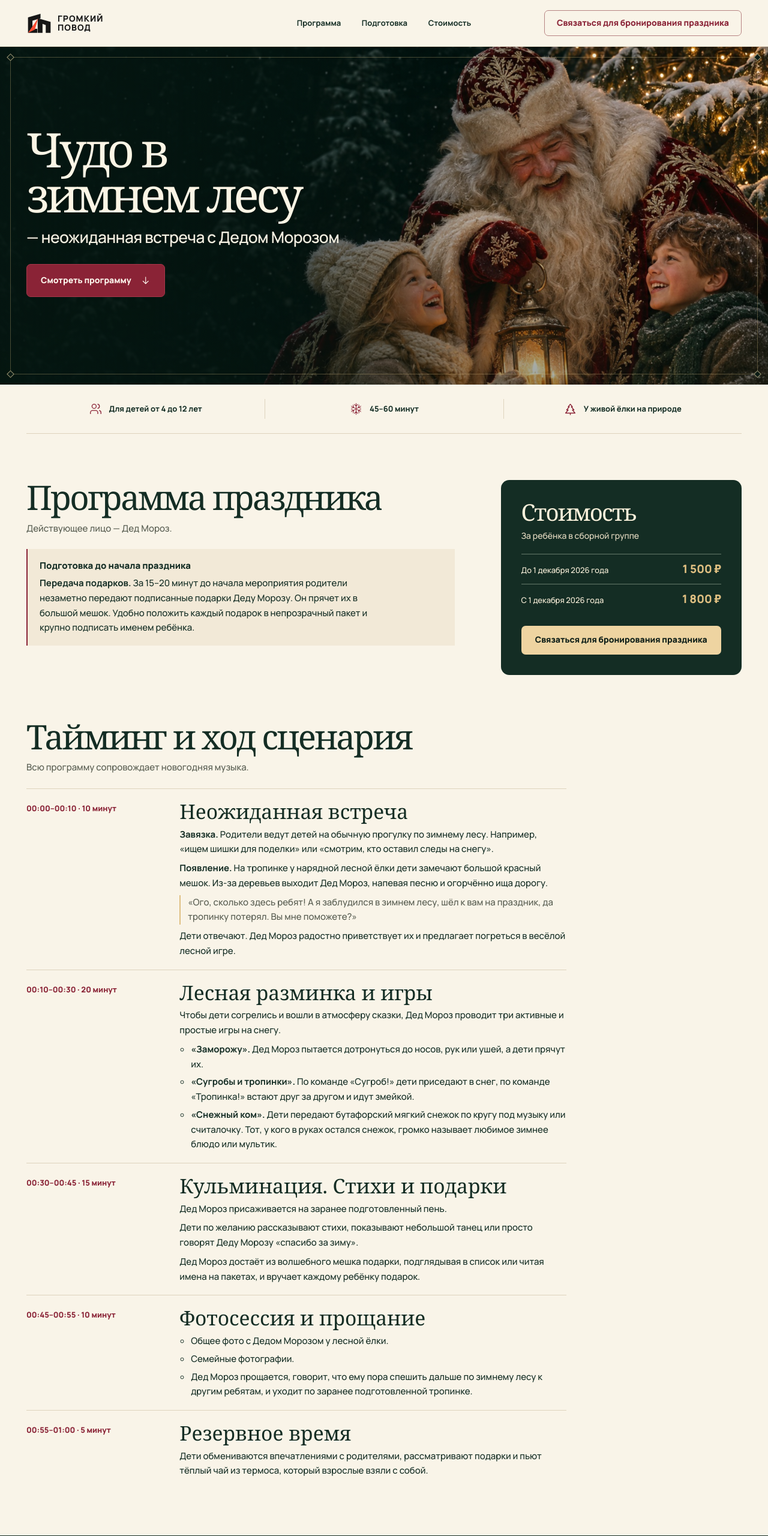
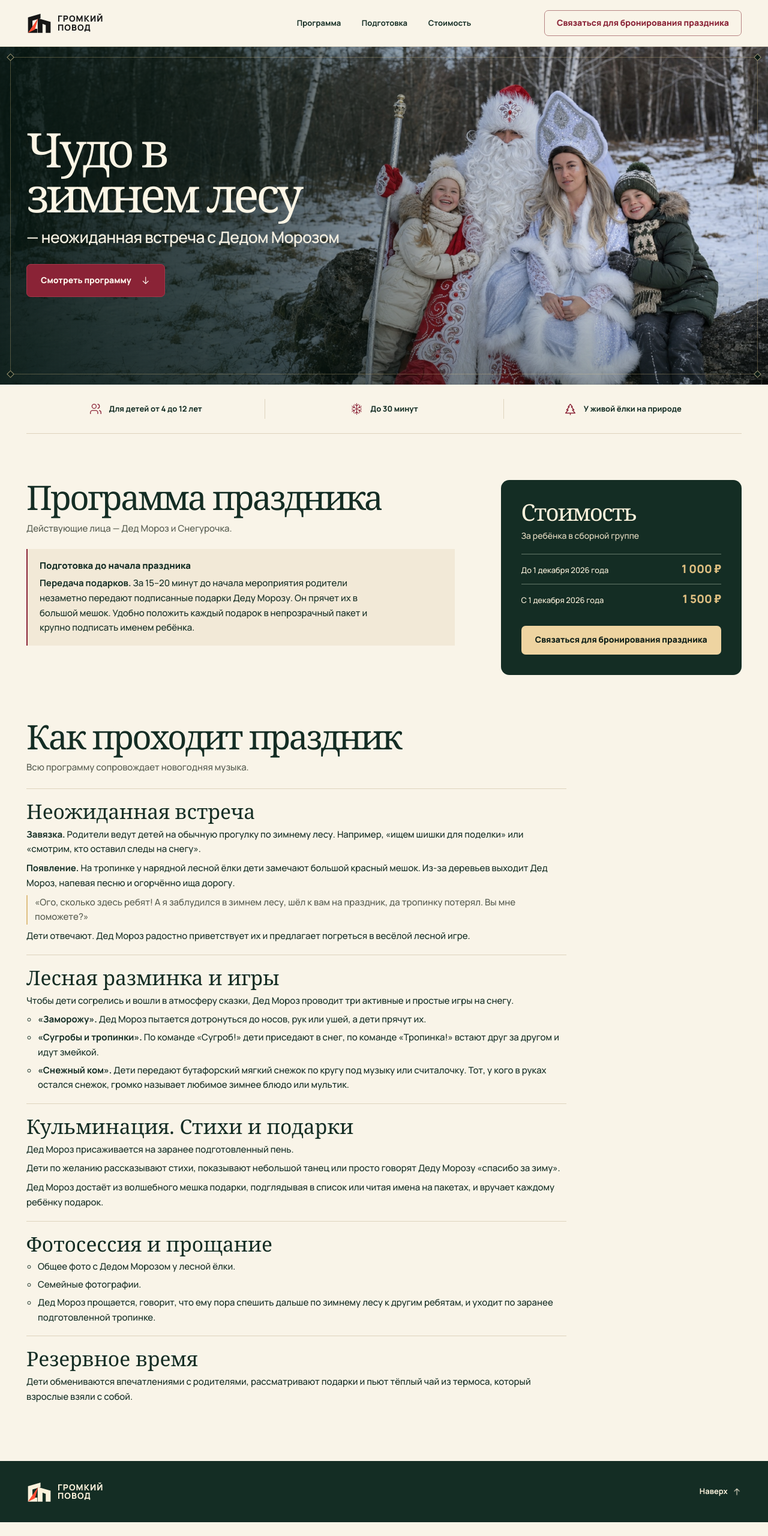
Before and after one commit to MxVibez/gromkiy-povod-site, a plain HTML site: page index.html in a window 1280 px wide. Shown: the top 2560 px of the page at 60% size. After the commit the page ends 2537 px from the top, so only its background shows below. Drawn offline with Linux system fonts and the light colour scheme.

Commit message:
Add family photo and update holiday details

```diff
--- a/index.html
+++ b/index.html
@@ -8,8 +8,8 @@
   <meta name="robots" content="noindex">
   <title>Чудо в зимнем лесу — неожиданная встреча с Дедом Морозом | Громкий повод</title>
   <link rel="icon" href="assets/favicon.svg" type="image/svg+xml">
-  <link rel="stylesheet" href="styles.css?v=20261117-3">
-  <script src="site.js?v=20261117-3" defer></script>
+  <link rel="stylesheet" href="styles.css?v=20261121">
+  <script src="site.js?v=20261121" defer></script>
 </head>
 <body id="top">
   <svg class="symbols" xmlns="http://www.w3.org/2000/svg" aria-hidden="true">
@@ -48,8 +48,8 @@
   <main id="main">
     <section class="hero" aria-labelledby="hero-title">
       <picture class="hero-picture">
-        <source media="(max-width: 700px)" srcset="assets/hero-mobile.jpg">
-        <img src="assets/hero.jpg" alt="" width="1536" height="1024" fetchpriority="high">
+        <source media="(max-width: 700px)" srcset="assets/forest-family-mobile.jpg">
+        <img src="assets/forest-family-1920.jpg" srcset="assets/forest-family-1920.jpg 1920w, assets/forest-family-3840.jpg 3840w" sizes="100vw" alt="Дед Мороз и Снегурочка с радостными детьми в зимнем лесу" width="3840" height="2160" fetchpriority="high">
       </picture>
       <video class="hero-flight" data-src="assets/hero-sleigh.mp4" preload="none" muted playsinline disablepictureinpicture aria-hidden="true"></video>
       <div class="hero-shade"></div>
@@ -67,7 +67,7 @@
 
     <div class="container occasion" aria-label="О празднике">
       <span><svg class="icon" aria-hidden="true"><use href="#people"/></svg> Для детей от 4 до 12 лет</span>
-      <span><svg class="icon" aria-hidden="true"><use href="#snowflake"/></svg> 45–60 минут</span>
+      <span><svg class="icon" aria-hidden="true"><use href="#snowflake"/></svg> До 30 минут</span>
       <span><svg class="icon" aria-hidden="true"><use href="#tree"/></svg> У живой ёлки на природе</span>
     </div>
 
@@ -75,7 +75,7 @@
       <div class="event-intro">
         <div>
           <h2 id="programs-title">Программа праздника</h2>
-          <p class="event-cast">Действующее лицо — Дед Мороз.</p>
+          <p class="event-cast">Действующие лица — Дед Мороз и Снегурочка.</p>
           <section class="event-gifts" id="gifts" aria-labelledby="gifts-title">
             <h3 id="gifts-title">Подготовка до начала праздника</h3>
             <p><strong>Передача подарков.</strong> За 15–20 минут до начала мероприятия родители незаметно передают подписанные подарки Деду Морозу. Он прячет их в большой мешок. Удобно положить каждый подарок в непрозрачный пакет и крупно подписать именем ребёнка.</p>
@@ -85,19 +85,18 @@
           <h2 id="price-title">Стоимость</h2>
           <p>За ребёнка в сборной группе</p>
           <dl>
-            <div><dt>До 1 декабря 2026 года</dt><dd>1&nbsp;500&nbsp;₽</dd></div>
-            <div><dt>С 1 декабря 2026 года</dt><dd>1&nbsp;800&nbsp;₽</dd></div>
+            <div><dt>До 1 декабря 2026 года</dt><dd>1&nbsp;000&nbsp;₽</dd></div>
+            <div><dt>С 1 декабря 2026 года</dt><dd>1&nbsp;500&nbsp;₽</dd></div>
           </dl>
           <a class="button button-gold" href="tel:+79029470437">Связаться для бронирования праздника</a>
         </section>
       </div>
 
       <section class="event-story" aria-labelledby="schedule-title">
-        <h2 id="schedule-title">Тайминг и ход сценария</h2>
+        <h2 id="schedule-title">Как проходит праздник</h2>
         <p>Всю программу сопровождает новогодняя музыка.</p>
         <ol class="event-schedule" role="list">
           <li>
-            <span class="event-time">00:00–00:10 · 10 минут</span>
             <div>
               <h3>Неожиданная встреча</h3>
               <p><strong>Завязка.</strong> Родители ведут детей на обычную прогулку по зимнему лесу. Например, «ищем шишки для поделки» или «смотрим, кто оставил следы на снегу».</p>
@@ -107,7 +106,6 @@
             </div>
           </li>
           <li>
-            <span class="event-time">00:10–00:30 · 20 минут</span>
             <div>
               <h3>Лесная разминка и игры</h3>
               <p>Чтобы дети согрелись и вошли в атмосферу сказки, Дед Мороз проводит три активные и простые игры на снегу.</p>
@@ -119,7 +117,6 @@
             </div>
           </li>
           <li>
-            <span class="event-time">00:30–00:45 · 15 минут</span>
             <div>
               <h3>Кульминация. Стихи и подарки</h3>
               <p>Дед Мороз присаживается на заранее подготовленный пень.</p>
@@ -128,7 +125,6 @@
             </div>
           </li>
           <li>
-            <span class="event-time">00:45–00:55 · 10 минут</span>
             <div>
               <h3>Фотосессия и прощание</h3>
               <ul>
@@ -139,7 +135,6 @@
             </div>
           </li>
           <li>
-            <span class="event-time">00:55–01:00 · 5 минут</span>
             <div>
               <h3>Резервное время</h3>
               <p>Дети обмениваются впечатлениями с родителями, рассматривают подарки и пьют тёплый чай из термоса, который взрослые взяли с собой.</p>
--- a/styles.css
+++ b/styles.css
@@ -128,13 +128,12 @@ h1, h2, h3 { text-wrap: balance; }
 .event-price .button { width: 100%; }
 .event-story { margin-top: clamp(32px, 6vw, 74px); }
 .event-schedule { max-width: 900px; margin: 22px 0 0; padding: 0; list-style: none; }
-.event-schedule > li { display: grid; grid-template-columns: minmax(125px, .34fr) minmax(0, 1fr); gap: 8px clamp(16px, 3vw, 36px); padding-block: 18px; border-top: 1px solid var(--line); }
+.event-schedule > li { padding-block: 18px; border-top: 1px solid var(--line); }
 .event-schedule h3 { font-size: clamp(1.55rem, 2.7vw, 2.1rem); line-height: 1.15; text-wrap: pretty; }
 .event-schedule p, .event-schedule ul, .event-schedule blockquote { margin: 7px 0 0; }
 .event-schedule ul { padding-left: 19px; }
 .event-schedule ul li + li { margin-top: 5px; }
 .event-schedule blockquote { border-inline-start: 2px solid var(--gold); padding-inline-start: 12px; color: var(--muted); }
-.event-time { padding-block-start: 4px; color: var(--wine); font-size: 13px; font-weight: 800; }
 
 .site-footer { background: var(--forest); color: #fcf2dc; }
 .footer-inner { min-height: 102px; display: flex; align-items: center; justify-content: space-between; gap: 20px; }
@@ -245,7 +244,7 @@ h1, h2, h3 { text-wrap: balance; }
   .occasion { min-height: 66px; display: flex; justify-content: space-around; }
   .occasion span { width: 33.333%; min-height: 46px; gap: 5px; padding: 4px 6px; flex-direction: column; text-align: center; font-size: 10px; line-height: 1.25; }
   .occasion .icon { width: 17px; height: 17px; }
-  .event-intro, .event-schedule > li { grid-template-columns: 1fr; }
+  .event-intro { grid-template-columns: 1fr; }
   .footer-inner { flex-wrap: wrap; gap: 7px 14px; padding-block: 15px; }
 }
 @media (max-width: 480px) {
```
Also changed, not shown: assets/forest-family-1920.jpg (added), assets/forest-family-mobile.jpg (added), 1 other file.
